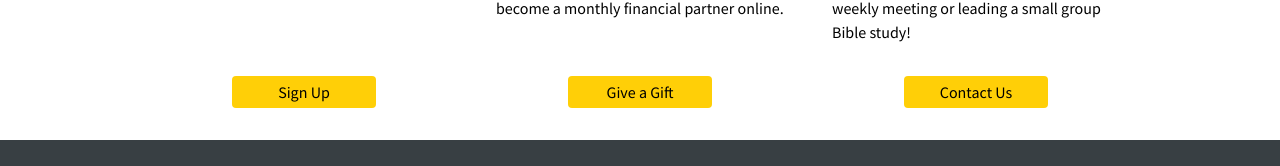
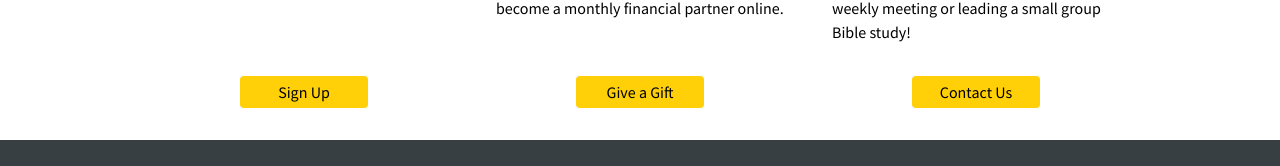
Before and after one commit to canac/calebamycox.com, a website built with Parcel: page src/index.html in a window 1280 px wide. Shown: the part 2916-3082 px from the top of the page. Built offline with nearby package versions, Linux system fonts and the light colour scheme.

Commit message:
Hardcode button width

```diff
--- a/src/index.html
+++ b/src/index.html
@@ -100,7 +100,7 @@
             few prayer requests.
           </p>
           <a
-            class="w-1/2 self-center rounded bg-yellow p-1 text-center"
+            class="w-32 self-center rounded bg-yellow p-1 text-center"
             href="https://docs.google.com/forms/d/e/1FAIpQLSez2SVd3hk6RHCuofTdJtp_8WhNRUzij9xzP2PYATe5iBnw1g/viewform"
             target="_blank"
             >Sign Up</a
@@ -112,7 +112,7 @@
             We are support-based missionaries and depend on the generous donations of individuals and churches to
             continue our ministry. You can give a special gift or become a monthly financial partner online.
           </p>
-          <a class="w-1/2 self-center rounded bg-yellow p-1 text-center" href="https://give.cru.org/0864190"
+          <a class="w-32 self-center rounded bg-yellow p-1 text-center" href="https://give.cru.org/0864190"
             >Give a Gift</a
           >
         </div>
@@ -123,7 +123,7 @@
             let&rsquo;s talk about ways you can get involved, like speaking at our weekly meeting or leading a small
             group Bible study!
           </p>
-          <a class="w-1/2 self-center rounded bg-yellow p-1 text-center" href="mailto:caleb.cox@cru.org,amy.cox@cru.org"
+          <a class="w-32 self-center rounded bg-yellow p-1 text-center" href="mailto:caleb.cox@cru.org,amy.cox@cru.org"
             >Contact Us</a
           >
         </div>
```
